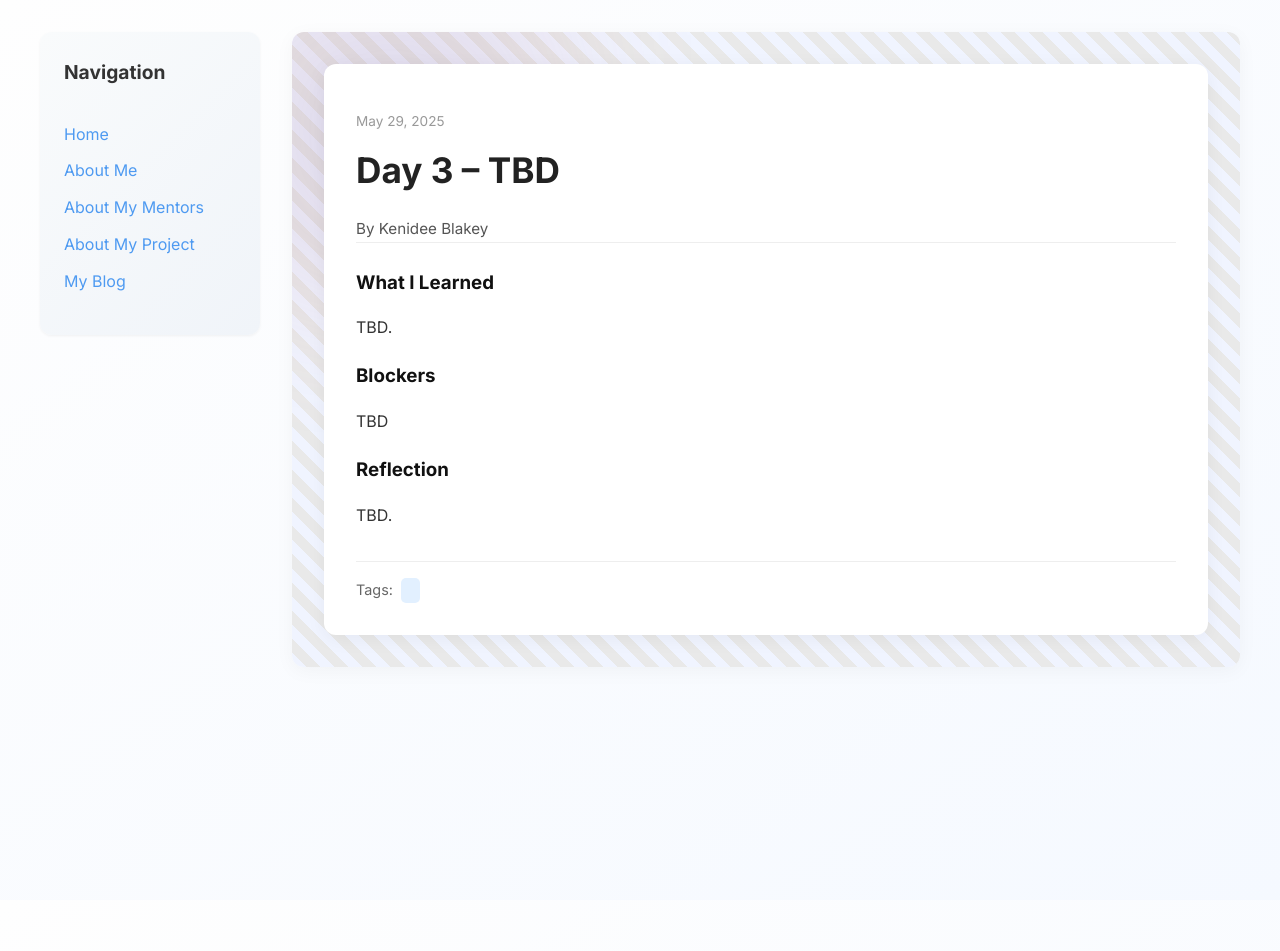
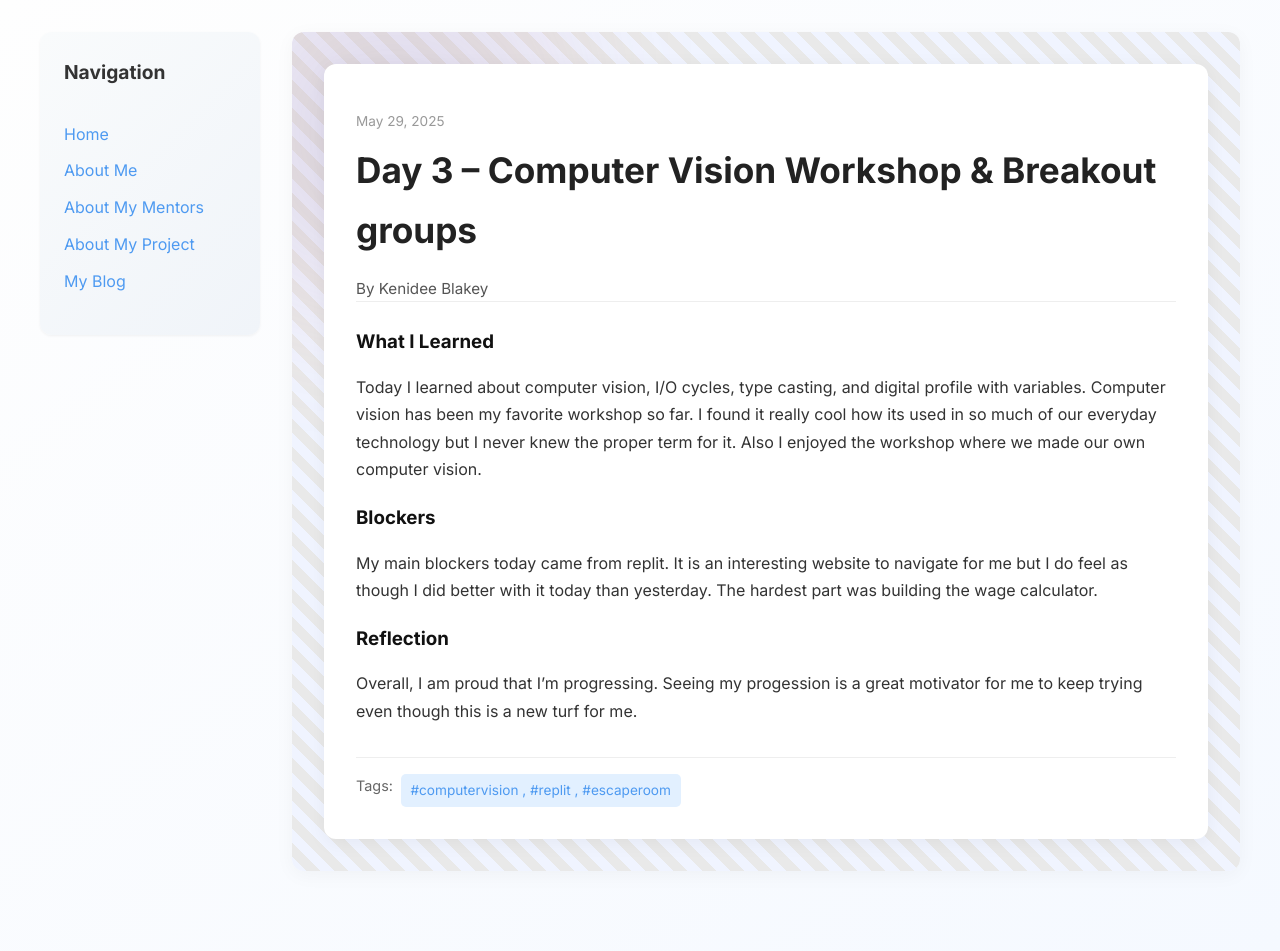
Before and after one commit to KenideeBlakey/kenideeblakey.github.io, a Jekyll site: the page built from _posts/2025-05-29-day-3.md, in a window 1280 px wide. Built offline with Jekyll 4.4.1, drawn with Linux system fonts in a browser that asks for light colours; before the commit the page ends 900 px from its top, so only the background shows below that.

Commit message:
Update 2025-05-29-day-3.md

```diff
--- a/_posts/2025-05-29-day-3.md
+++ b/_posts/2025-05-29-day-3.md
@@ -1,16 +1,16 @@
 ---
 layout: post
-title: "Day 3 – TBD"
+title: "Day 3 – Computer Vision Workshop & Breakout groups"
 date: 2025-05-29
 author: Kenidee Blakey
 permalink: /day3.html
-tags: [""]
+tags: ["#computervision , #replit , #escaperoom"]
 what_i_learned: |
-  TBD.
+  Today I learned about computer vision, I/O cycles, type casting, and digital profile with variables. Computer vision has been my favorite workshop so far. I found it really cool how its used in so much of our everyday technology but I never knew the proper term for it. Also I enjoyed the workshop where we made our own computer vision.
 
 blockers: |
-  TBD
+  My main blockers today came from replit. It is an interesting website to navigate for me but I do feel as though I did better with it today than yesterday. The hardest part was building the wage calculator.
 
 reflection: |
-  TBD.
+  Overall, I am proud that I'm progressing. Seeing my progession is a great motivator for me to keep trying even though this is a new turf for me.
 ---
```
